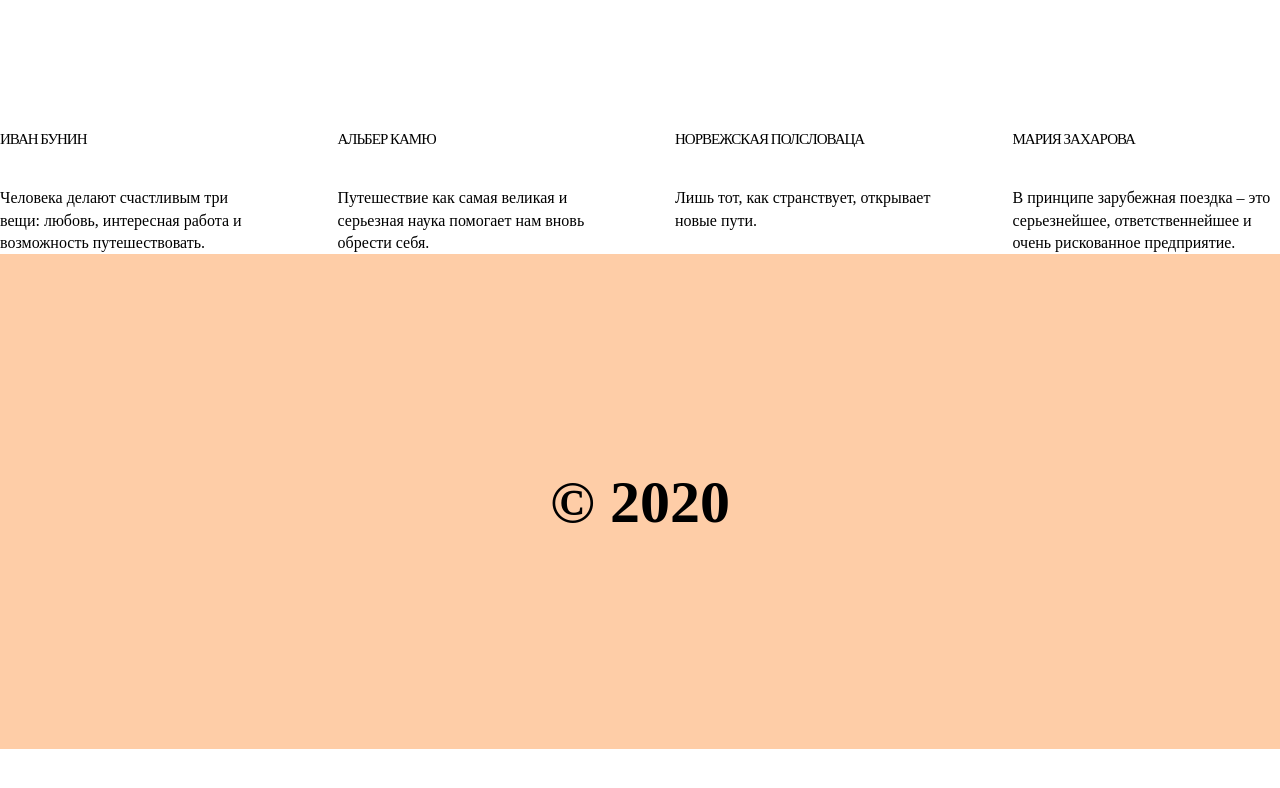
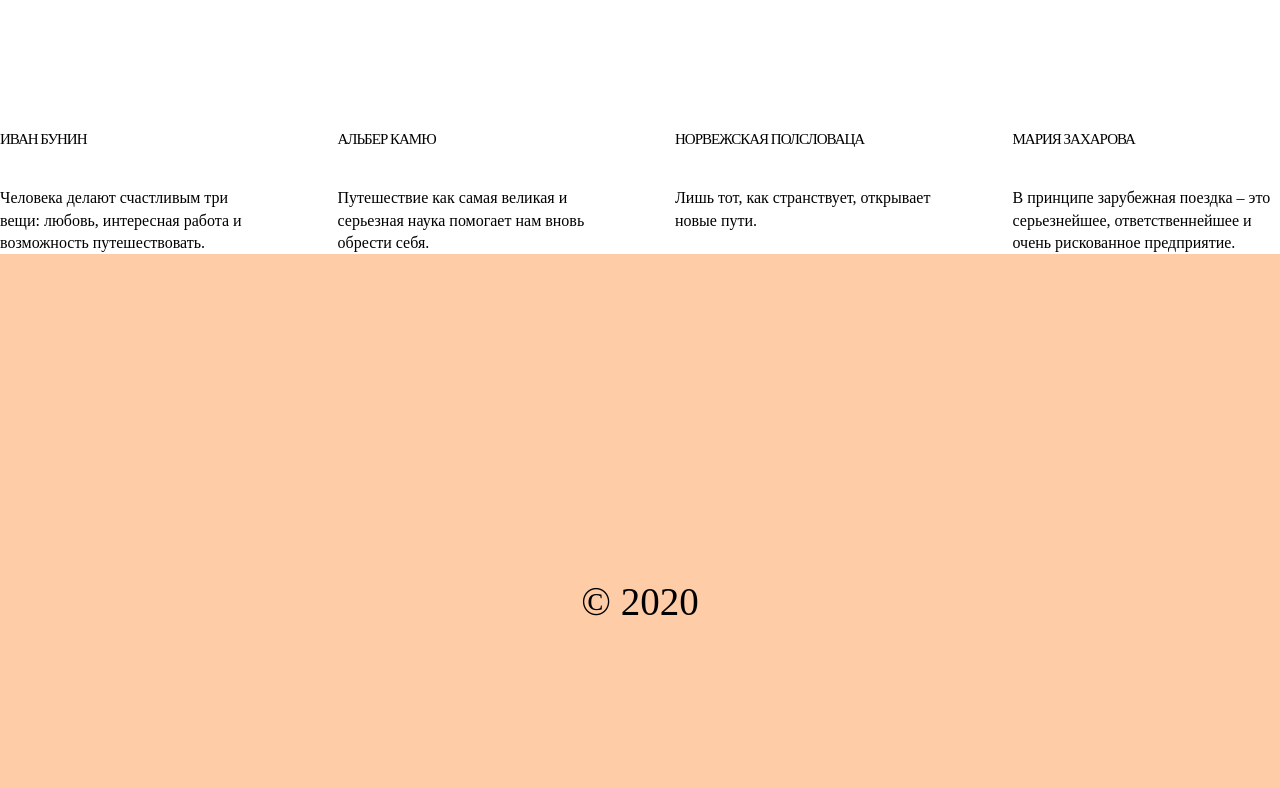
Before and after one commit to versta-battle/kuda-ya-poedu-29-5-20, a plain HTML site: page index.html in a window 1280 px wide. Shown: the part 564-1352 px from the top of the page. Before the commit the page ends 1313 px from the top, so only its background shows below. Drawn offline with Linux system fonts and the light colour scheme.

Commit message:
footer margins from page

```diff
--- a/blocks/footer/__copyright/footer__copyright.css
+++ b/blocks/footer/__copyright/footer__copyright.css
@@ -1,5 +1,6 @@
 .footer__copyright {
-  font-size: 60px;
-  font-weight: 700;
+  margin: 0;
+  font-size: 39px;
+  font-weight: 500;
   line-height: 1.0;
 }
--- a/blocks/footer/footer.css
+++ b/blocks/footer/footer.css
@@ -1,10 +1,8 @@
 .footer {
   margin: 0;
-  /*выровнять блок по центру экрана для экранов с размером больше 1280px, обнулить внеший верхний и нижний отступы*/
   padding: 0;
-  /*обнулить внутренние отступы*/
   width: 100%;
-  min-height: 495px;
+  min-height: 695px;
   background-color: #fecda7;
   color: #000000;
   display: flex;
```
